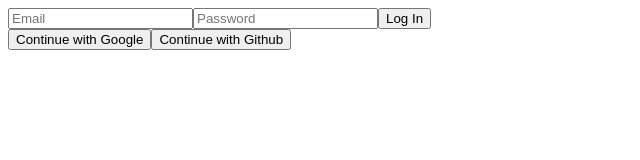
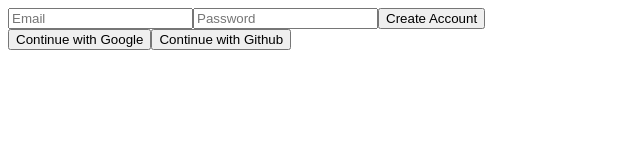
Before and after one commit to Nahee-Park/Twitter-Clone, a React (Create React App) app: page / in a window 1280 px wide. Shown: the top 160 px of the page, without its empty margins (0-640 px from the left). Built offline with nearby package versions, Linux system fonts and the light colour scheme.

Commit message:
feat: firebase 로그인, 회원가입 기능 구현

```diff
--- a/src/fbase.js
+++ b/src/fbase.js
@@ -13,4 +13,5 @@
 firebase.initializeApp(firebaseConfig);
 
 // 여기서 firebase에서 불러올 것 한 번만 불러온 이후에 다른 곳에서는 얘네를 임포트해서 씀
+// auth와 관련된 애들은 얘를 임포트해서 접근할 수 있음
 export const authService = firebase.auth();
--- a/src/routes/Auth.js
+++ b/src/routes/Auth.js
@@ -1,9 +1,11 @@
-import React, { useState, useEffect } from "react";
+import React, { useState } from "react";
+import { authService } from "fbase";
 
 function Auth() {
   const [email, setEmail] = useState("");
   const [password, setPassword] = useState("");
   const [timer, setTimer] = useState(0);
+  const [newAccount, setNewAccount] = useState(false);
   const onChange = (event) => {
     const {
       target: { name, value },
@@ -30,8 +32,26 @@
     }
   };
 
-  const onSubmit = (event) => {
+  const onSubmit = async (event) => {
     event.preventDefault();
+    try {
+      if (newAccount) {
+        const data = await authService.signInWithEmailAndPassword(
+          email,
+          password
+        );
+        console.log(data);
+      } else {
+        const data = await authService.createUserWithEmailAndPassword(
+          email,
+          password
+        );
+        setNewAccount(true);
+        console.log(data);
+      }
+    } catch (error) {
+      console.log(error);
+    }
   };
   return (
     <div>
@@ -42,7 +62,6 @@
           type="text"
           placeholder="Email"
           required
-          // value={email}
           onChange={onChange}
         />
         <input
@@ -52,7 +71,7 @@
           required
           onChange={onChange}
         />
-        <input type="submit" value="Log In" />
+        <input type="submit" value={newAccount ? "Log In" : "Create Account"} />
       </form>
       <div>
         <button>Continue with Google</button>
```
